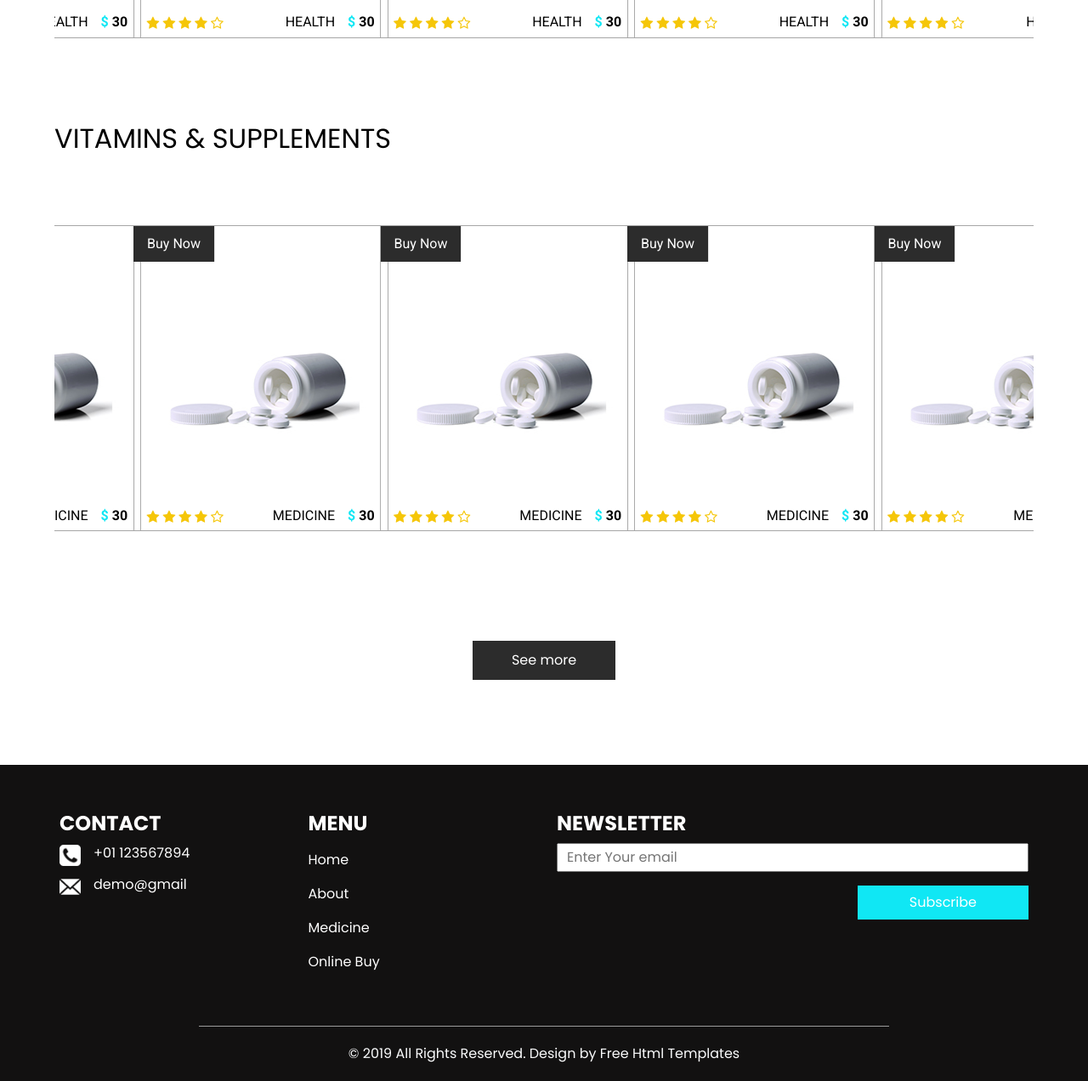
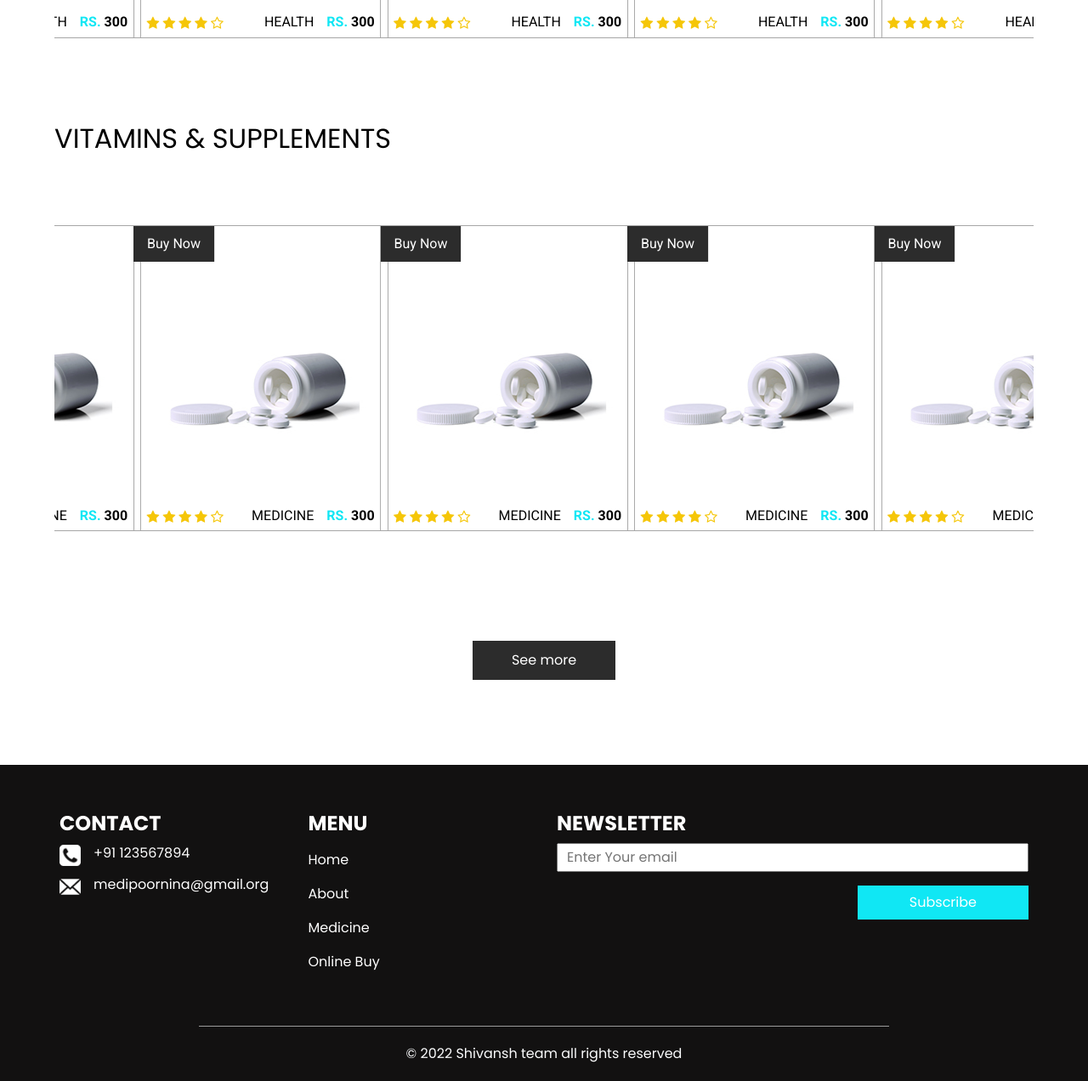
Before and after one commit to Nitinkumawat2004/project, a plain HTML site: page buy.html in a window 1280 px wide. Shown: the part 1046-2318 px from the top of the page at 85% size. Drawn offline with nearby package versions, Linux system fonts and the light colour scheme.

Commit message:
Update buy.html

```diff
--- a/buy.html
+++ b/buy.html
@@ -12,7 +12,7 @@
   <meta name="description" content="" />
   <meta name="author" content="" />
 
-  <title>Medion</title>
+  <title>MEDIPOORNIMA</title>
 
   <!-- slider stylesheet -->
   <link rel="stylesheet" type="text/css"
@@ -42,7 +42,7 @@
         <div class="top_contact-container">
           <div class="tel_container">
             <a href="">
-              <img src="images/telephone-symbol-button.png" alt=""> Call : +01 1234567890
+              <img src="images/telephone-symbol-button.png" alt=""> Call : +91 1234567890
             </a>
           </div>
           <div class="social-container">
@@ -184,9 +184,9 @@
                   </h6>
                   <h6 class="price">
                     <span>
-                      $
+                      Rs.
                     </span>
-                    30
+                    300
                   </h6>
                 </div>
               </div>
@@ -217,9 +217,9 @@
                   </h6>
                   <h6 class="price">
                     <span>
-                      $
+                      Rs.
                     </span>
-                    30
+                    300
                   </h6>
                 </div>
               </div>
@@ -248,9 +248,9 @@
                   </h6>
                   <h6 class="price">
                     <span>
-                      $
+                      Rs.
                     </span>
-                    30
+                    300
                   </h6>
                 </div>
               </div>
@@ -281,9 +281,9 @@
                   </h6>
                   <h6 class="price">
                     <span>
-                      $
+                      Rs.
                     </span>
-                    30
+                    300
                   </h6>
                 </div>
               </div>
@@ -312,9 +312,9 @@
                   </h6>
                   <h6 class="price">
                     <span>
-                      $
+                      Rs.
                     </span>
-                    30
+                    300
                   </h6>
                 </div>
               </div>
@@ -345,9 +345,9 @@
                   </h6>
                   <h6 class="price">
                     <span>
-                      $
+                      Rs.
                     </span>
-                    30
+                    300
                   </h6>
                 </div>
               </div>
@@ -376,9 +376,9 @@
                   </h6>
                   <h6 class="price">
                     <span>
-                      $
+                      Rs.
                     </span>
-                    30
+                    300
                   </h6>
                 </div>
               </div>
@@ -420,9 +420,9 @@
                   </h6>
                   <h6 class="price">
                     <span>
-                      $
+                      Rs.
                     </span>
-                    30
+                    300
                   </h6>
                 </div>
               </div>
@@ -453,9 +453,9 @@
                   </h6>
                   <h6 class="price">
                     <span>
-                      $
+                       Rs.
                     </span>
-                    30
+                    300
                   </h6>
                 </div>
               </div>
@@ -486,9 +486,9 @@
                   </h6>
                   <h6 class="price">
                     <span>
-                      $
+                      Rs.
                     </span>
-                    30
+                    300
                   </h6>
                 </div>
               </div>
@@ -519,9 +519,9 @@
                   </h6>
                   <h6 class="price">
                     <span>
-                      $
+                      Rs.
                     </span>
-                    30
+                    300
                   </h6>
                 </div>
               </div>
@@ -556,7 +556,7 @@
               </div>
               <div class="detail-box">
                 <h6>
-                  +01 123567894
+                  +91 123567894
                 </h6>
               </div>
             </div>
@@ -566,7 +566,7 @@
               </div>
               <div class="detail-box">
                 <h6>
-                  demo@gmail
+                  medipoornina@gmail.org
                 </h6>
               </div>
             </div>
@@ -618,8 +618,7 @@
   <!-- footer section -->
   <section class="container-fluid footer_section">
     <p>
-      &copy; 2019 All Rights Reserved. Design by
-      <a href="https://html.design/">Free Html Templates</a>
+      &copy; 2022 Shivansh team all rights reserved
     </p>
   </section>
   <!-- footer section -->
```
